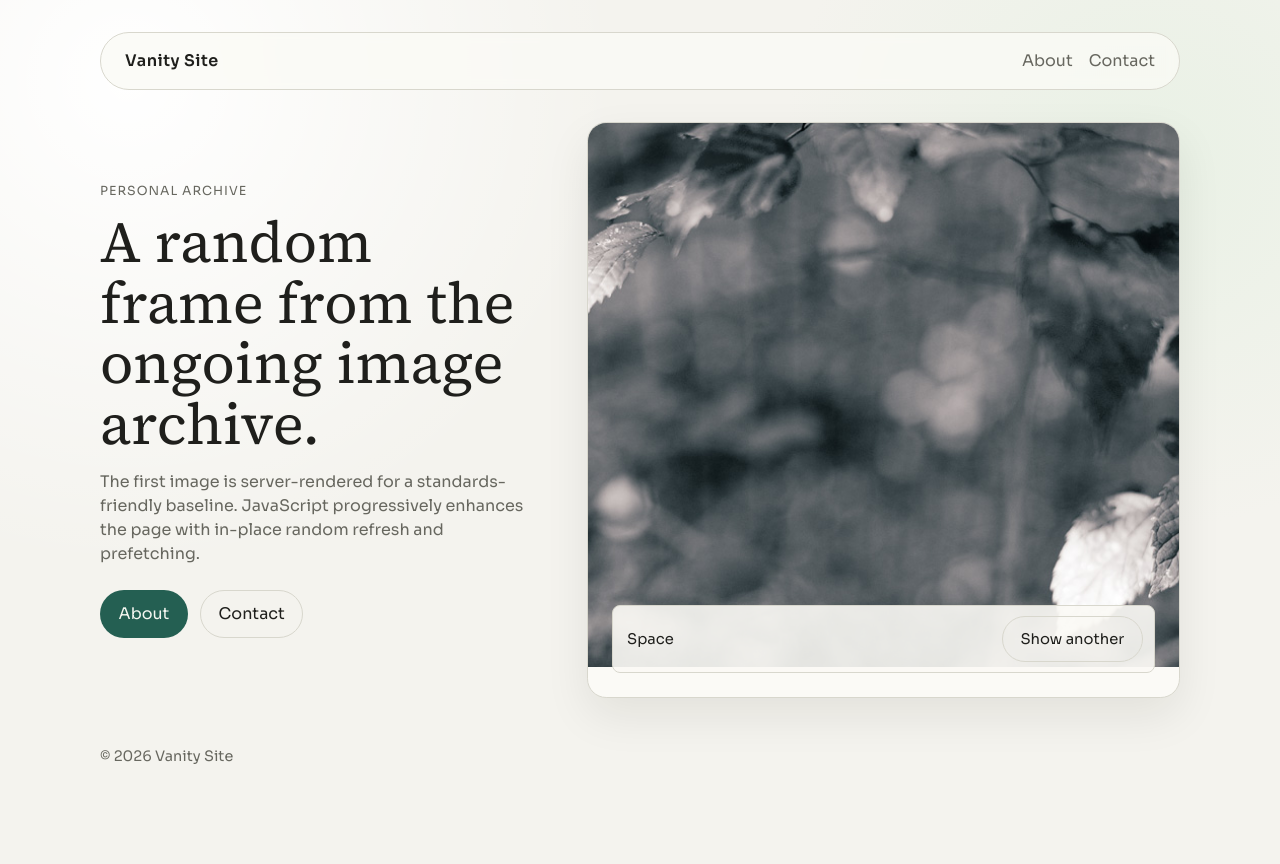
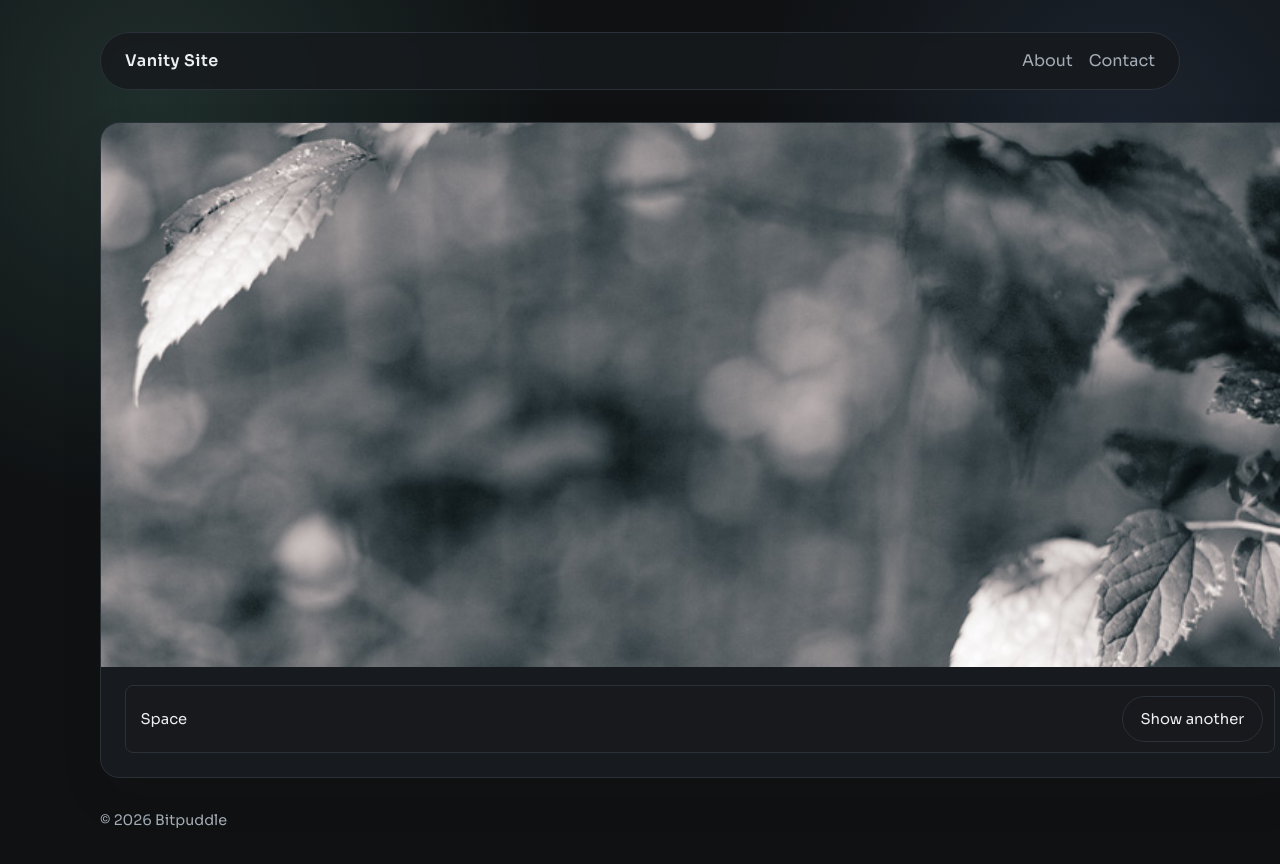
Before and after one commit to eric-hancock/vanity-site, a Next.js app: page / in a window 1280 px wide. Before the commit the page ends 800 px from the top, so only its background shows below. Built offline with nearby package versions, Linux system fonts and the light colour scheme; no server answers.

Commit message:
update theme

```diff
--- a/app/globals.css
+++ b/app/globals.css
@@ -1,12 +1,12 @@
 @import "tailwindcss";
 
 :root {
-  --bg: #f4f3ee;
-  --surface: #fbfaf6;
-  --text: #1f1f1c;
-  --muted: #67675f;
-  --line: #d8d7cd;
-  --accent: #245f52;
+  --bg: #0f1113;
+  --surface: #171a1e;
+  --text: #eceff1;
+  --muted: #a4adb5;
+  --line: #2b3138;
+  --accent: #58a88f;
 
   --space-1: 0.5rem;
   --space-2: 0.75rem;
@@ -34,8 +34,8 @@ body {
   margin: 0;
   min-height: 100vh;
   background:
-    radial-gradient(circle at 10% 10%, #ffffff 0%, rgba(255, 255, 255, 0) 36%),
-    radial-gradient(circle at 90% 20%, #e9f1e5 0%, rgba(233, 241, 229, 0) 28%),
+    radial-gradient(circle at 12% 12%, rgba(97, 163, 142, 0.2) 0%, rgba(97, 163, 142, 0) 30%),
+    radial-gradient(circle at 88% 16%, rgba(89, 125, 176, 0.18) 0%, rgba(89, 125, 176, 0) 28%),
     var(--bg);
   color: var(--text);
   font-family: var(--font-sora), sans-serif;
@@ -60,8 +60,9 @@ button:focus-visible {
   z-index: 999;
   padding: 0.6rem 0.8rem;
   border-radius: var(--radius-sm);
-  background: var(--text);
-  color: var(--surface);
+  background: var(--surface);
+  color: var(--text);
+  border: 1px solid var(--line);
 }
 
 .skip-link:focus-visible {
@@ -83,7 +84,7 @@ button:focus-visible {
   align-items: center;
   border: 1px solid var(--line);
   border-radius: 999px;
-  background: rgba(251, 250, 246, 0.8);
+  background: rgba(23, 26, 30, 0.86);
   backdrop-filter: blur(6px);
 }
 
@@ -123,6 +124,27 @@ button:focus-visible {
   font-size: 0.9rem;
 }
 
+.visually-hidden {
+  position: absolute;
+  width: 1px;
+  height: 1px;
+  padding: 0;
+  margin: -1px;
+  overflow: hidden;
+  clip: rect(0, 0, 0, 0);
+  white-space: nowrap;
+  border: 0;
+}
+
+.home-minimal {
+  width: min(1200px, 96vw);
+  margin: 0 auto;
+}
+
+.home-minimal .gallery-frame {
+  min-height: min(82vh, 860px);
+}
+
 .home-grid {
   display: grid;
   gap: var(--space-5);
@@ -153,7 +175,7 @@ button:focus-visible {
 .about-card {
   border: 1px solid var(--line);
   border-radius: var(--radius-md);
-  background: rgba(251, 250, 246, 0.9);
+  background: rgba(23, 26, 30, 0.92);
   padding: var(--space-4);
 }
 
@@ -171,7 +193,7 @@ button:focus-visible {
   margin-top: var(--space-5);
   border: 1px solid var(--line);
   border-radius: var(--radius-lg);
-  background: rgba(251, 250, 246, 0.94);
+  background: rgba(23, 26, 30, 0.94);
   padding: var(--space-4);
 }
 
@@ -193,7 +215,7 @@ button:focus-visible {
   width: 100%;
   border: 1px solid var(--line);
   border-radius: var(--radius-sm);
-  background: #fff;
+  background: #0f1318;
   color: var(--text);
   font: inherit;
   padding: 0.7rem 0.8rem;
@@ -270,7 +292,7 @@ button:focus-visible {
 
 .button-solid {
   background: var(--accent);
-  color: #f5f7f1;
+  color: #07120f;
 }
 
 .button-solid:hover,
@@ -336,7 +358,7 @@ button:focus-visible {
   gap: var(--space-2);
   font-size: 0.92rem;
   color: var(--text);
-  background: rgba(251, 250, 246, 0.9);
+  background: rgba(23, 26, 30, 0.92);
   border: 1px solid var(--line);
   border-radius: var(--radius-sm);
   padding: 0.6rem 0.7rem 0.6rem 0.9rem;
@@ -400,6 +422,10 @@ button:focus-visible {
     flex-direction: column;
     align-items: stretch;
   }
+
+  .home-minimal {
+    width: 100%;
+  }
 }
 
 @media (prefers-reduced-motion: reduce) {
--- a/app/layout.tsx
+++ b/app/layout.tsx
@@ -19,24 +19,24 @@ const sourceSerif = Source_Serif_4({
 export const metadata: Metadata = {
   metadataBase: siteUrl,
   title: {
-    default: "Vanity Site",
-    template: "%s | Vanity Site",
+    default: "Bitpuddle",
+    template: "%s | Bitpuddle",
   },
   description: "Personal photography archive, notes, and contact.",
-  applicationName: "Vanity Site",
+  applicationName: "Bitpuddle",
   alternates: {
     canonical: "/",
   },
   openGraph: {
     type: "website",
-    siteName: "Vanity Site",
-    title: "Vanity Site",
+    siteName: "Bitpuddle",
+    title: "Bitpuddle",
     description: "Personal photography archive, notes, and contact.",
     url: "/",
   },
   twitter: {
     card: "summary_large_image",
-    title: "Vanity Site",
+    title: "Bitpuddle",
     description: "Personal photography archive, notes, and contact.",
   },
   robots: {
@@ -58,7 +58,7 @@ export default function RootLayout({ children }: LayoutProps<"/">) {
             {children}
           </main>
           <footer className="site-footer">
-            <p>© {new Date().getFullYear()} Vanity Site</p>
+            <p>© {new Date().getFullYear()} Bitpuddle</p>
           </footer>
         </div>
       </body>
--- a/app/page.tsx
+++ b/app/page.tsx
@@ -1,37 +1,20 @@
 import type { Metadata } from "next";
-import Link from "next/link";
 import { GalleryFrame } from "@/components/GalleryFrame";
 import { getRandomImage } from "@/lib/image-manifest";
 
 export const metadata: Metadata = {
   title: "Home",
-  description:
-    "A minimal, progressively enhanced gallery showing one random image from the archive.",
+  description: "A minimal, progressively enhanced random image gallery.",
 };
 
 export default function Home() {
   const initialImage = getRandomImage();
 
   return (
-    <section className="home-grid" aria-labelledby="home-heading">
-      <div className="home-copy">
-        <p className="home-kicker">Personal Archive</p>
-        <h1 id="home-heading">A random frame from the ongoing image archive.</h1>
-        <p>
-          The first image is server-rendered for a standards-friendly baseline.
-          JavaScript progressively enhances the page with in-place random
-          refresh and prefetching.
-        </p>
-        <div className="home-actions">
-          <Link href="/about" className="button button-solid">
-            About
-          </Link>
-          <Link href="/contact" className="button button-ghost">
-            Contact
-          </Link>
-        </div>
-      </div>
-
+    <section className="home-minimal" aria-labelledby="home-heading">
+      <h1 id="home-heading" className="visually-hidden">
+        Random gallery
+      </h1>
       <GalleryFrame initialImage={initialImage} />
     </section>
   );
```
